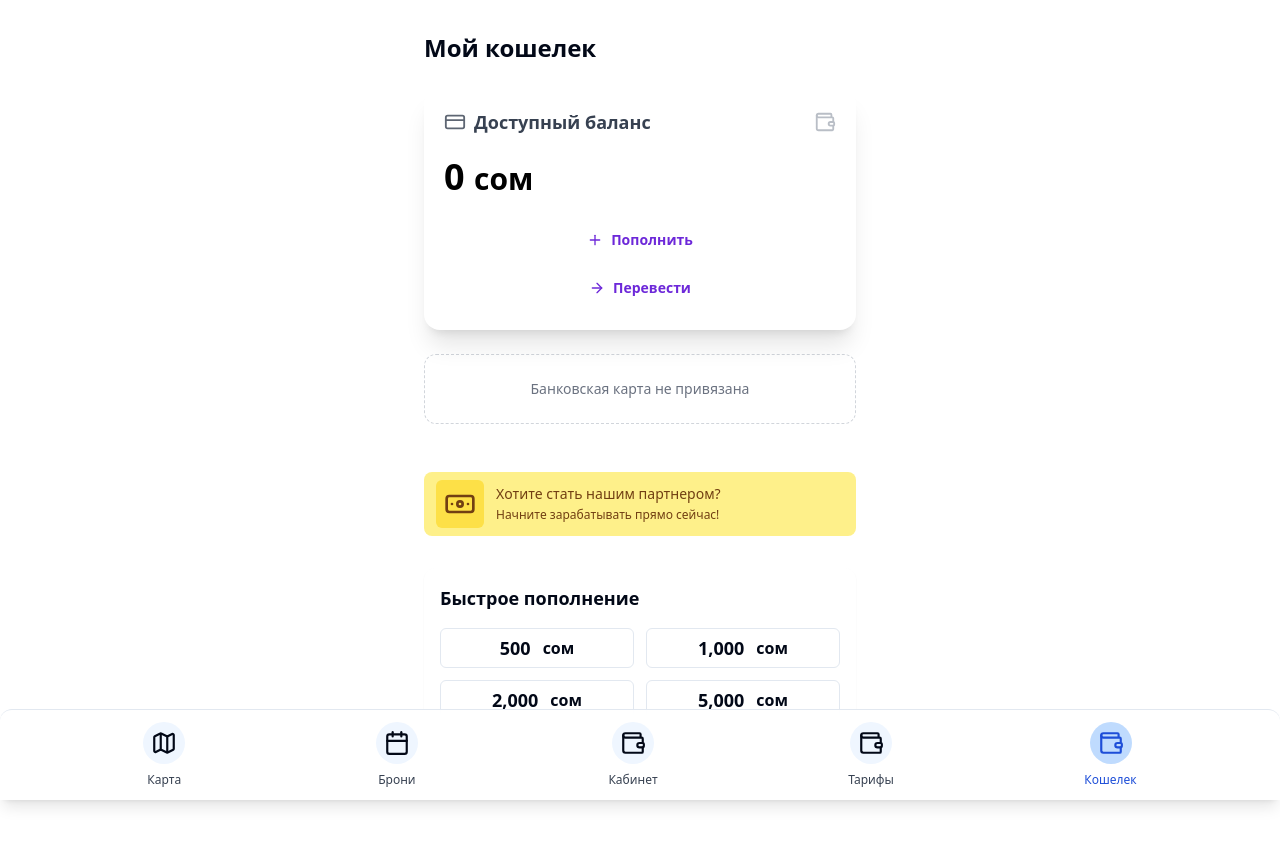
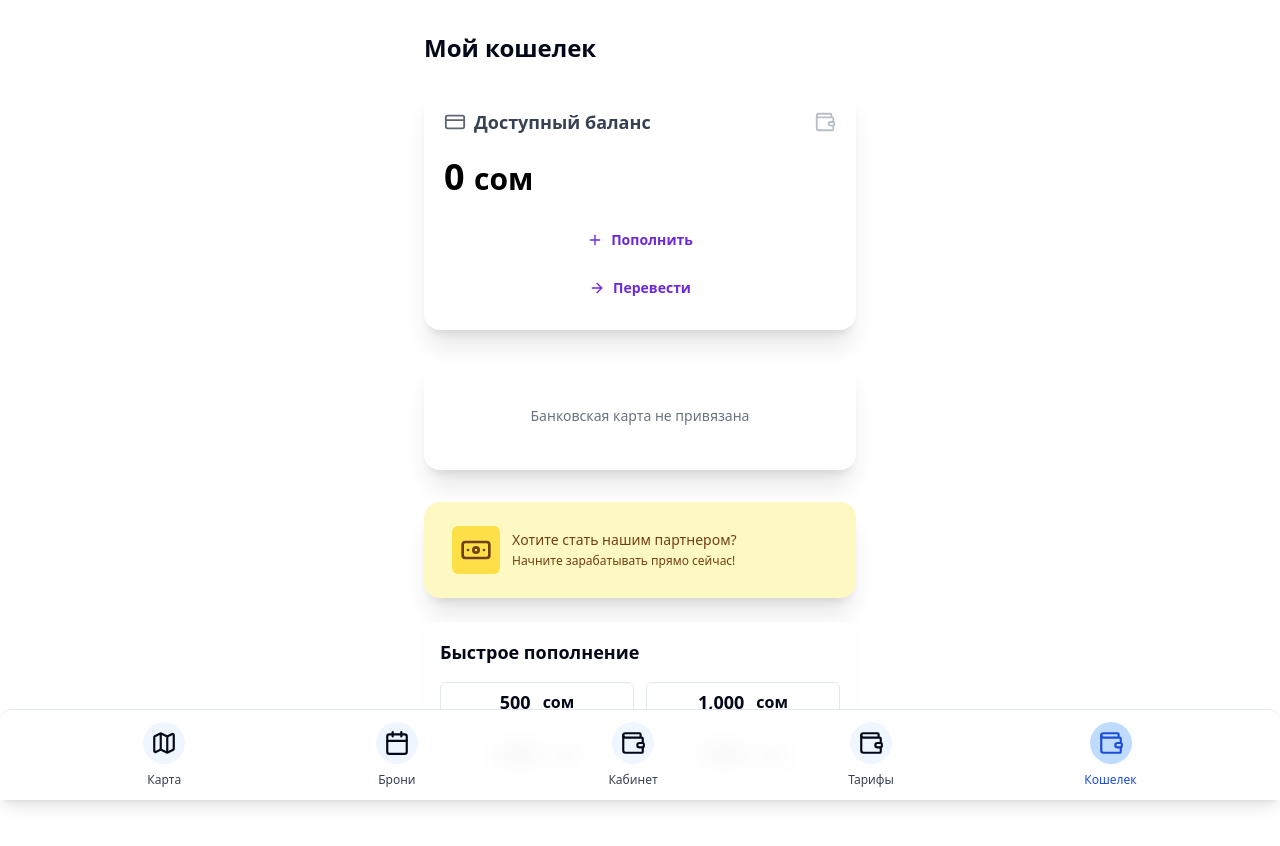
Before and after one commit to Eldarfox/easy-parking-maps, a React (Vite) app: page /wallet in a window 1280 px wide. Shown: the top 846 px of the page. Built offline with nearby package versions, Linux system fonts and the light colour scheme.

Commit message:
Separate wallet blocks
Ensure PartnerBanner and CardSection are separate from the balance block in Wallet.tsx.

```diff
--- a/src/components/CardSection.tsx
+++ b/src/components/CardSection.tsx
@@ -17,14 +17,14 @@ const CardSection: React.FC<CardSectionProps> = ({
 }) => {
   if (!cardLinked) {
     return (
-      <div className="w-full rounded-xl border border-dashed border-gray-300 flex flex-col items-center justify-center p-6 mb-4 bg-white/60">
+      <div className="w-full flex flex-col items-center justify-center py-6">
         <p className="text-gray-500 text-sm text-center">Банковская карта не привязана</p>
       </div>
     );
   }
 
   return (
-    <div className="w-full flex justify-center my-2">
+    <div className="w-full flex justify-center">
       <div className="w-full">
         <CardVisualization
           cardNumber={cardNum}
--- a/src/components/PartnerBanner.tsx
+++ b/src/components/PartnerBanner.tsx
@@ -3,7 +3,7 @@ import React from "react";
 import { Banknote } from "lucide-react";
 
 const PartnerBanner: React.FC = () => (
-  <div className="mt-2 mb-2 rounded-lg bg-yellow-200 flex items-center px-3 py-2 gap-3">
+  <div className="flex items-center px-3 py-2 gap-3">
     <div className="flex items-center justify-center bg-yellow-300 p-2 rounded-md">
       <Banknote className="w-8 h-8 text-yellow-900" />
     </div>
--- a/src/pages/Wallet.tsx
+++ b/src/pages/Wallet.tsx
@@ -3,9 +3,8 @@ import { CreditCard, ArrowRight, Plus, Wallet as WalletIcon } from "lucide-react
 import { Button } from "@/components/ui/button";
 import React, { useState, useEffect } from "react";
 import { useToast } from "@/components/ui/use-toast";
-import CardVisualization from "@/components/CardVisualization";
+import CardSection from "@/components/CardSection";
 import PartnerBanner from "@/components/PartnerBanner";
-import CardSection from "@/components/CardSection";
 
 const quickTopUps = [500, 1000, 2000, 5000];
 
@@ -61,7 +60,7 @@ const Wallet = () => {
   return (
     <div className="max-w-md mx-auto flex flex-col gap-6 pt-8 px-2 pb-32">
       <h1 className="text-2xl font-bold">Мой кошелек</h1>
-      {/* Баланс карточка */}
+      {/* Блок "Доступный баланс" */}
       <div className="rounded-2xl p-5 pb-6 shadow-xl relative overflow-hidden flex flex-col gap-3 bg-white">
         <div className="flex items-center justify-between mb-1">
           <div className="flex items-center gap-2 text-gray-700 font-semibold text-lg">
@@ -89,18 +88,19 @@ const Wallet = () => {
           </Button>
         </div>
       </div>
-
-      {/* Банковская карта отдельно */}
+      {/* Банковская карта - отдельный блок */}
+      <div className="bg-white rounded-2xl shadow-xl px-4 py-5 mt-2">
         <CardSection
           cardLinked={cardLinked}
           cardNum={cardNum}
           cardHolder={cardHolder}
           cardExp={cardExp}
         />
-
-      {/* Баннер партнёров отдельно */}
+      </div>
+      {/* Баннер партнёров - отдельный блок */}
+      <div className="bg-yellow-100 rounded-2xl shadow-xl px-4 py-4 mt-2">
         <PartnerBanner />
-
+      </div>
       {/* Быстрое пополнение */}
       <div className="bg-white rounded-xl shadow-sm p-4 flex flex-col gap-4">
         <div className="font-bold text-lg">Быстрое пополнение</div>
```
Lines whose indentation alone changed are shown as unchanged.
